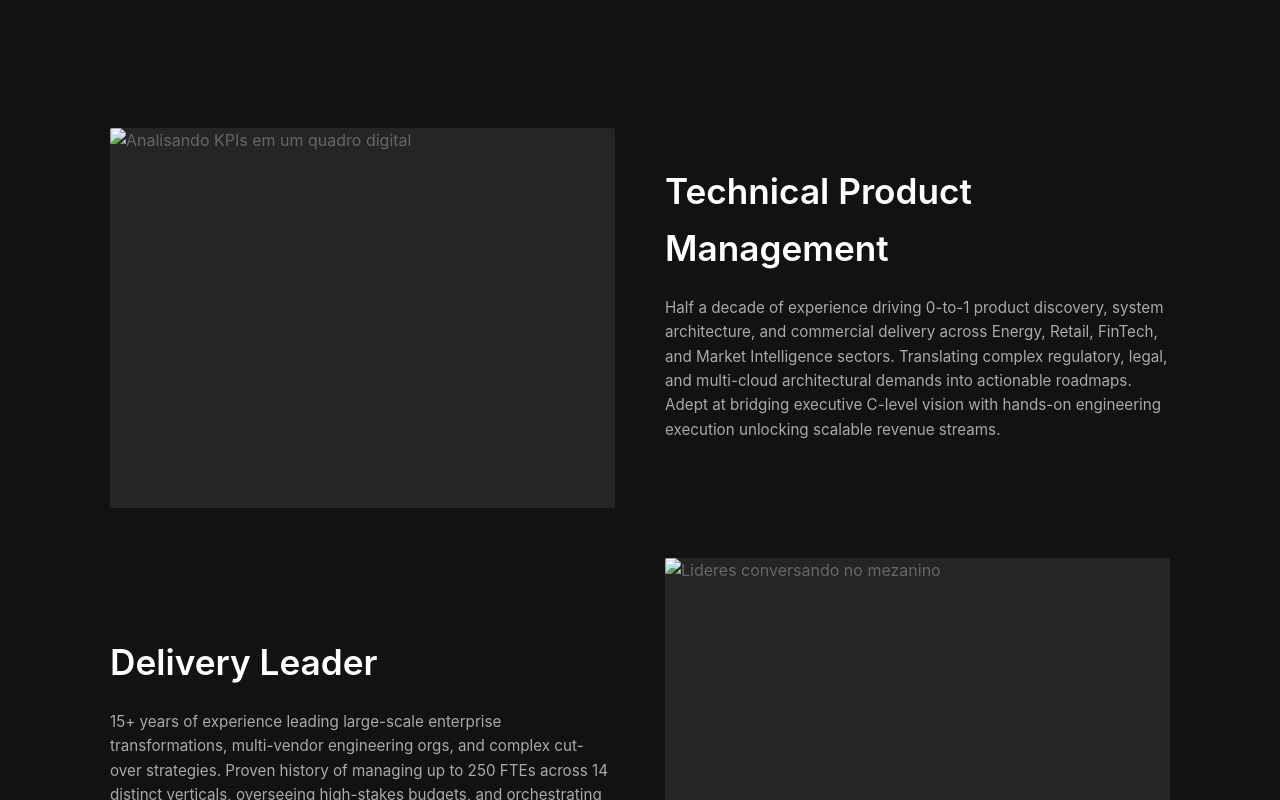
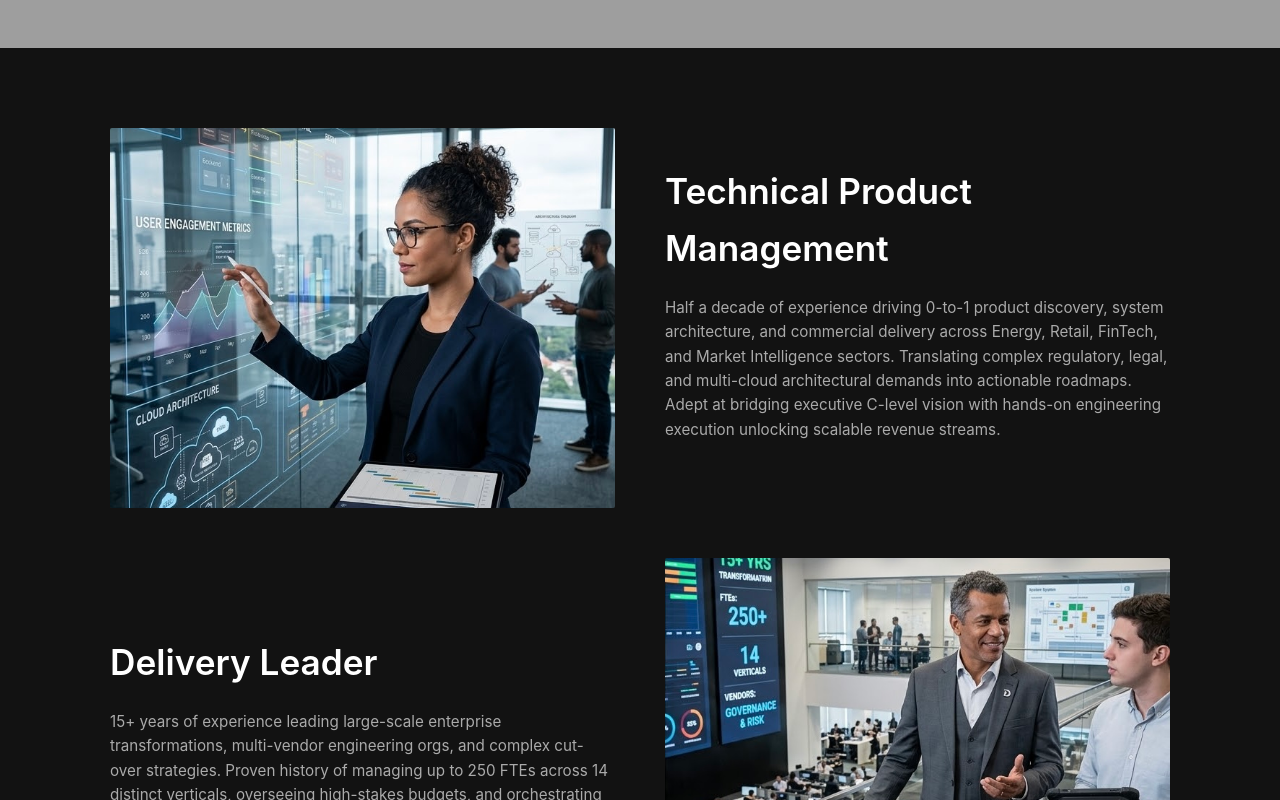
Before and after one commit to awleao/personal, a plain HTML site: page index.html in a window 1280 px wide. Shown: the part 520-1320 px from the top of the page. Drawn offline with Linux system fonts and the light colour scheme; the site is published under a folder, as on GitHub Pages, so addresses that start at the root find nothing.

Commit message:
Ajuste no path das imagens

```diff
--- a/index.html
+++ b/index.html
@@ -381,7 +381,7 @@
       </div>
     </div>
     <div class="hero-bg-placeholder">
-      <img src="/img/background.png" alt="Background Hero - Tech workspace" id="img-hero">
+      <img src="img/background.png" alt="Background Hero - Tech workspace" id="img-hero">
     </div>
   </section>
 
@@ -390,7 +390,7 @@
     <div class="container">
       <div class="profile-grid">
         <div class="building-img-placeholder">
-          <img src="/img/tpm.jpeg" alt="Analisando KPIs em um quadro digital" id="img-quadro">
+          <img src="img/tpm.jpeg" alt="Analisando KPIs em um quadro digital" id="img-quadro">
         </div>
         <div class="profile-text">
           <h2>Technical Product Management</h2>
@@ -407,7 +407,7 @@ Adept at bridging executive C-level vision with hands-on engineering execution u
           </p>
         </div>
         <div class="building-img-placeholder">
-          <img src="/img/delivery.jpeg" alt="Lideres conversando no mezanino" id="img-mezanino">
+          <img src="img/delivery.jpeg" alt="Lideres conversando no mezanino" id="img-mezanino">
         </div>
       </div>
     </div>
```
